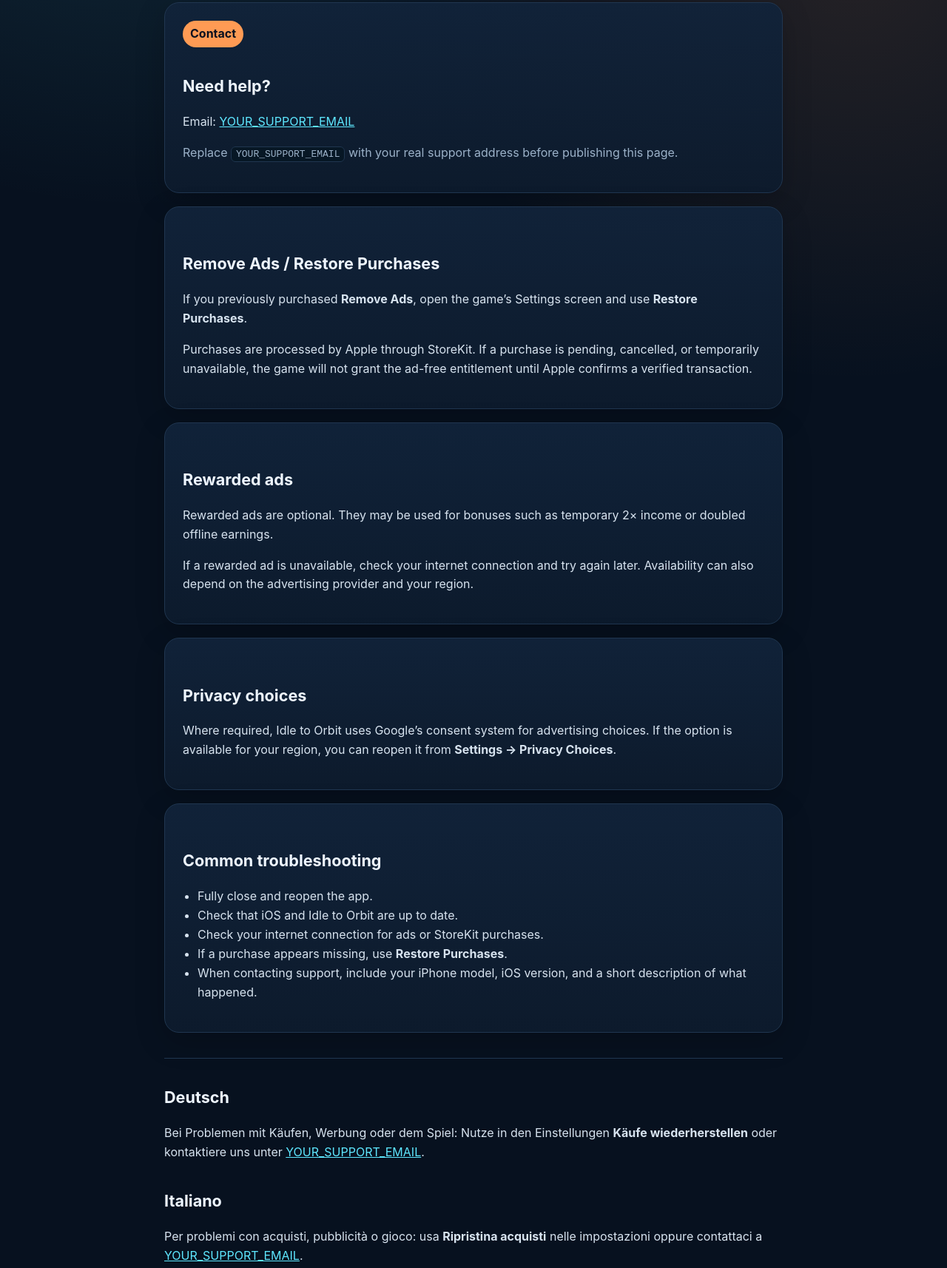
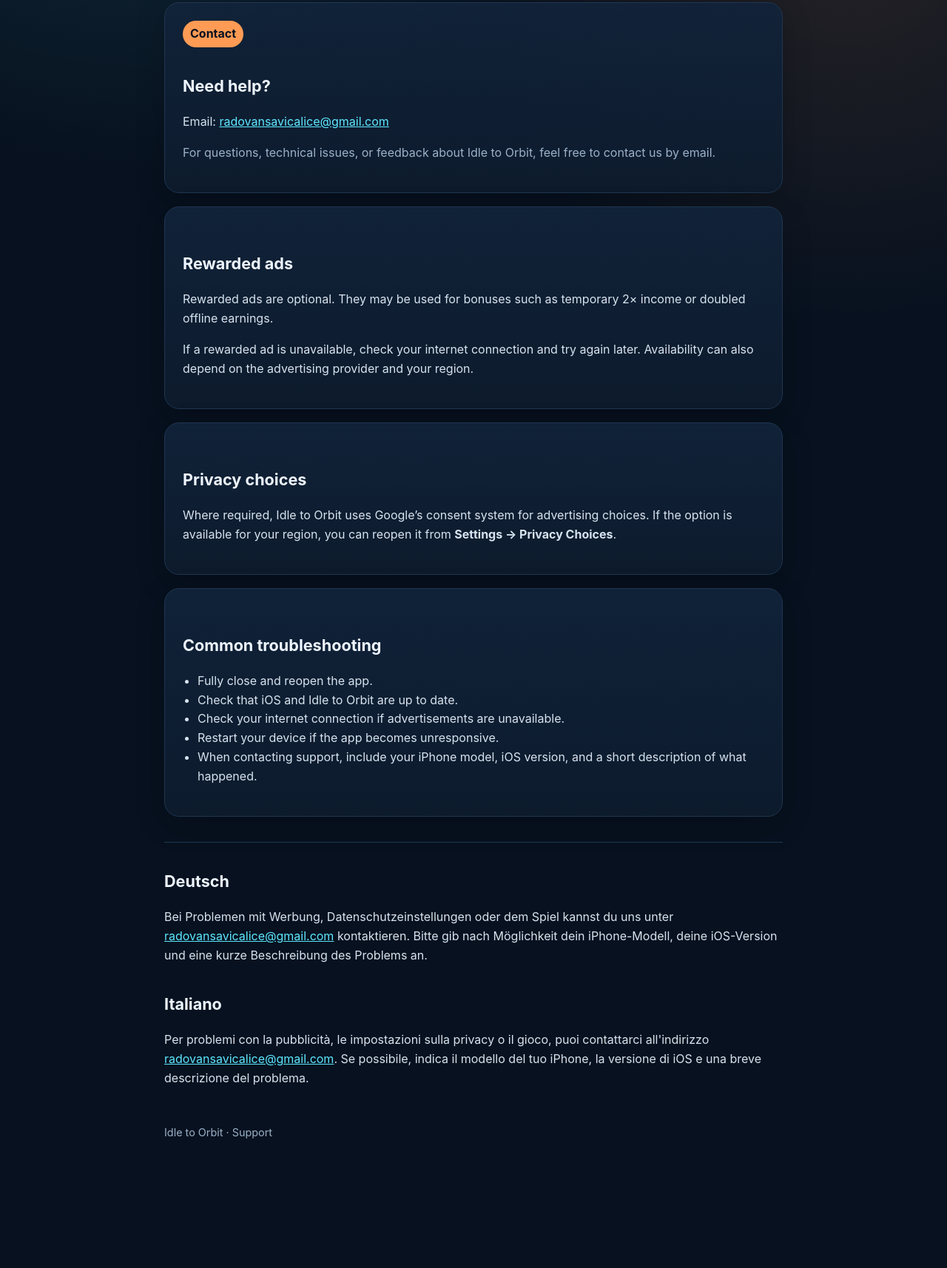
Before and after one commit to radovansavic-ux/idle-to-orbit-site, a plain HTML site: page support.html in a window 1280 px wide. Shown: the part 280-1994 px from the top of the page at 74% size. After the commit the page ends 1902 px from the top, so only its background shows below. Drawn offline with Linux system fonts and the light colour scheme.

Commit message:
Update support.html

```diff
--- a/support.html
+++ b/support.html
@@ -63,7 +63,7 @@
 <main class="wrap">
   <div class="brand">IDLE TO ORBIT</div>
   <h1>Support</h1>
-  <p class="muted">Help with purchases, ads, privacy choices, and gameplay issues.</p>
+  <p class="muted">Help with ads, privacy choices, and gameplay issues.</p>
 
   <nav>
     <a href="index.html">Home</a>
@@ -73,14 +73,8 @@
   <section class="card">
     <span class="tag">Contact</span>
     <h2>Need help?</h2>
-    <p>Email: <a href="mailto:radovansavicalice@gmail.com">YOUR_SUPPORT_EMAIL</a></p>
-    <p class="muted">Replace <code>YOUR_SUPPORT_EMAIL</code> with your real support address before publishing this page.</p>
-  </section>
-
-  <section class="card">
-    <h2>Remove Ads / Restore Purchases</h2>
-    <p>If you previously purchased <strong>Remove Ads</strong>, open the game’s Settings screen and use <strong>Restore Purchases</strong>.</p>
-    <p>Purchases are processed by Apple through StoreKit. If a purchase is pending, cancelled, or temporarily unavailable, the game will not grant the ad-free entitlement until Apple confirms a verified transaction.</p>
+    <p>Email: <a href="mailto:radovansavicalice@gmail.com">radovansavicalice@gmail.com</a></p>
+    <p class="muted">For questions, technical issues, or feedback about Idle to Orbit, feel free to contact us by email.</p>
   </section>
 
   <section class="card">
@@ -99,8 +93,8 @@
     <ul>
       <li>Fully close and reopen the app.</li>
       <li>Check that iOS and Idle to Orbit are up to date.</li>
-      <li>Check your internet connection for ads or StoreKit purchases.</li>
-      <li>If a purchase appears missing, use <strong>Restore Purchases</strong>.</li>
+      <li>Check your internet connection if advertisements are unavailable.</li>
+      <li>Restart your device if the app becomes unresponsive.</li>
       <li>When contacting support, include your iPhone model, iOS version, and a short description of what happened.</li>
     </ul>
   </section>
@@ -108,12 +102,12 @@
   <hr>
   <section>
     <h2>Deutsch</h2>
-    <p>Bei Problemen mit Käufen, Werbung oder dem Spiel: Nutze in den Einstellungen <strong>Käufe wiederherstellen</strong> oder kontaktiere uns unter <a href="mailto:YOUR_SUPPORT_EMAIL">YOUR_SUPPORT_EMAIL</a>.</p>
+    <p>Bei Problemen mit Werbung, Datenschutzeinstellungen oder dem Spiel kannst du uns unter <a href="mailto:radovansavicalice@gmail.com">radovansavicalice@gmail.com</a> kontaktieren. Bitte gib nach Möglichkeit dein iPhone-Modell, deine iOS-Version und eine kurze Beschreibung des Problems an.</p>
   </section>
 
   <section>
     <h2>Italiano</h2>
-    <p>Per problemi con acquisti, pubblicità o gioco: usa <strong>Ripristina acquisti</strong> nelle impostazioni oppure contattaci a <a href="mailto:YOUR_SUPPORT_EMAIL">YOUR_SUPPORT_EMAIL</a>.</p>
+    <p>Per problemi con la pubblicità, le impostazioni sulla privacy o il gioco, puoi contattarci all'indirizzo <a href="mailto:radovansavicalice@gmail.com">radovansavicalice@gmail.com</a>. Se possibile, indica il modello del tuo iPhone, la versione di iOS e una breve descrizione del problema.</p>
   </section>
 
   <footer>Idle to Orbit · Support</footer>
```
